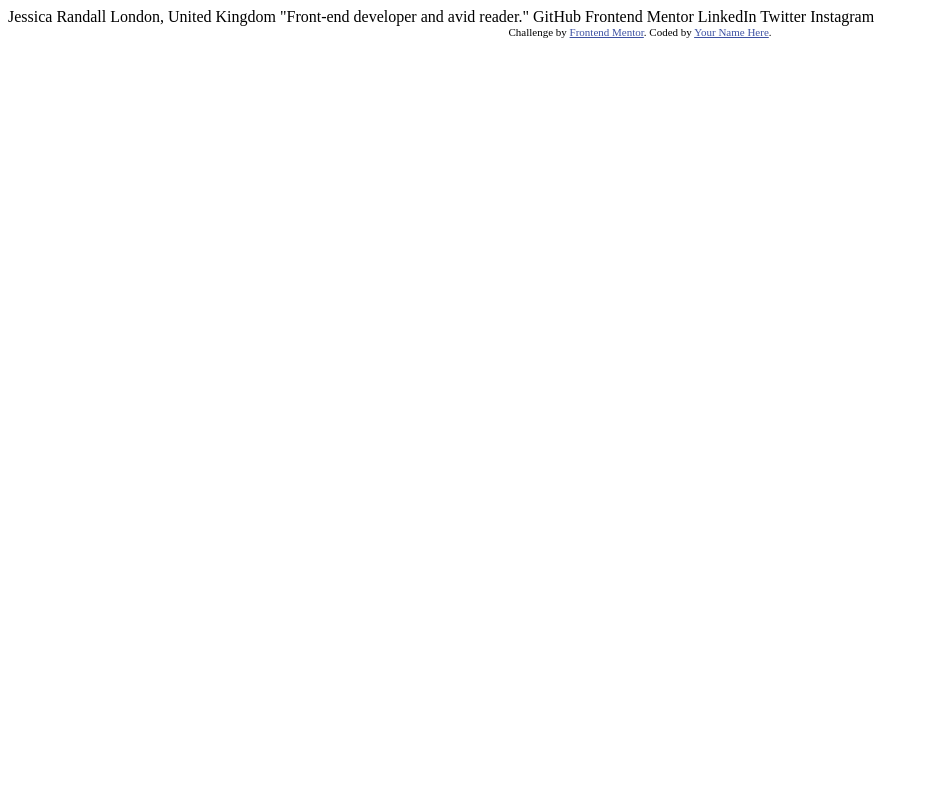
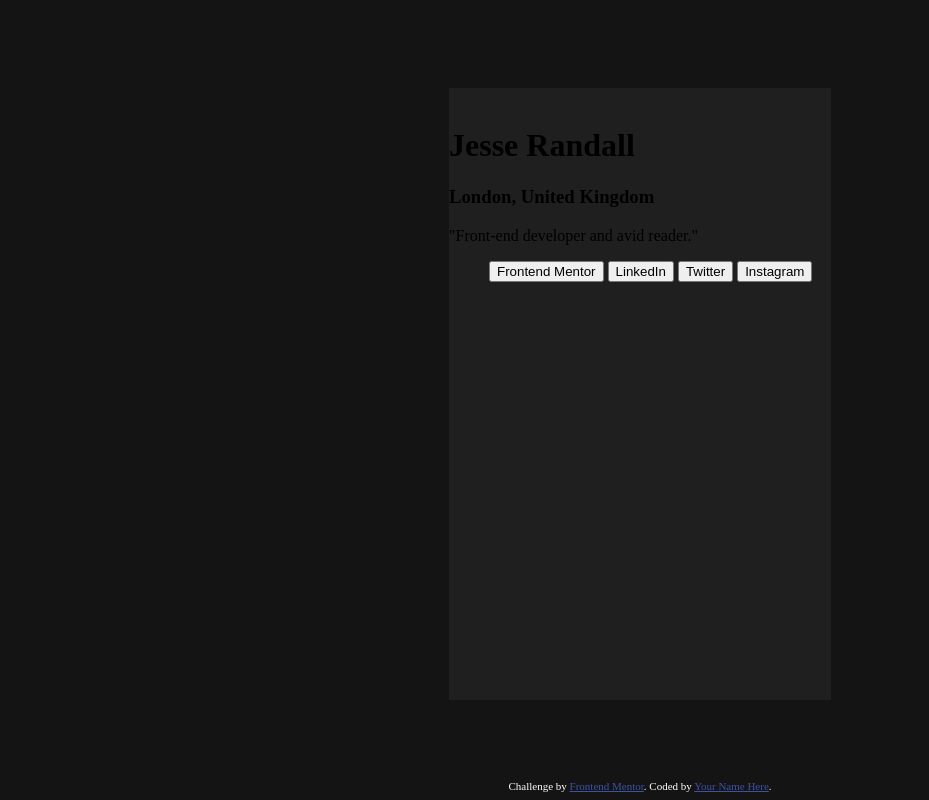
Before and after one commit to demense/social-links-profile, a plain HTML site: page index.html in a window 1280 px wide. Shown: the whole page, without its empty margins (0-929 px from the left). Drawn offline with Linux system fonts and the light colour scheme.

Commit message:
Align content in the center

```diff
--- a/index.html
+++ b/index.html
@@ -9,23 +9,23 @@
   <link rel="stylesheet" href="./styles.css">
 
   <title>Frontend Mentor | Social links profile</title>
-
-  <style>
-    .attribution { font-size: 11px; text-align: center; }
-    .attribution a { color: hsl(228, 45%, 44%); }
-  </style>
 </head>
 <body>
+  <div></div>
 
-  Jessica Randall
-  London, United Kingdom
-  "Front-end developer and avid reader."
-
-  GitHub
-  Frontend Mentor
-  LinkedIn
-  Twitter
-  Instagram
+  <div class="card">
+      <img src="" alt="">
+      <h1>Jesse Randall</h1>
+      <h3>London, United Kingdom</h3>
+      <p>"Front-end developer and avid reader."</p>
+      <ul>
+      <div class="links">
+      <button>Frontend Mentor</button>
+      <button>LinkedIn</button>
+      <button>Twitter</button>
+      <button>Instagram</button>
+    </div>
+  </div>
 
   <div class="attribution">
     Challenge by <a href="https://www.frontendmentor.io?ref=challenge" target="_blank">Frontend Mentor</a>.
--- a/styles.css
+++ b/styles.css
@@ -0,0 +1,18 @@
+.attribution { font-size: 11px; text-align: center; color: hsl(0, 0%, 100%);}
+.attribution a { color: hsl(228, 45%, 44%); }
+
+html, body {
+    height: 100%;
+    width: 100%;
+    background-color: hsl(0, 0%, 8%);
+    display: flex;
+    flex-direction: column;
+    justify-content: space-between;
+    align-items: center;
+}
+
+.card {
+    background-color: hsl(0, 0%, 12%);
+    width: 382px;
+    height: 612px;
+}
```
Also changed, not shown: assets/fonts/README.txt (added).
